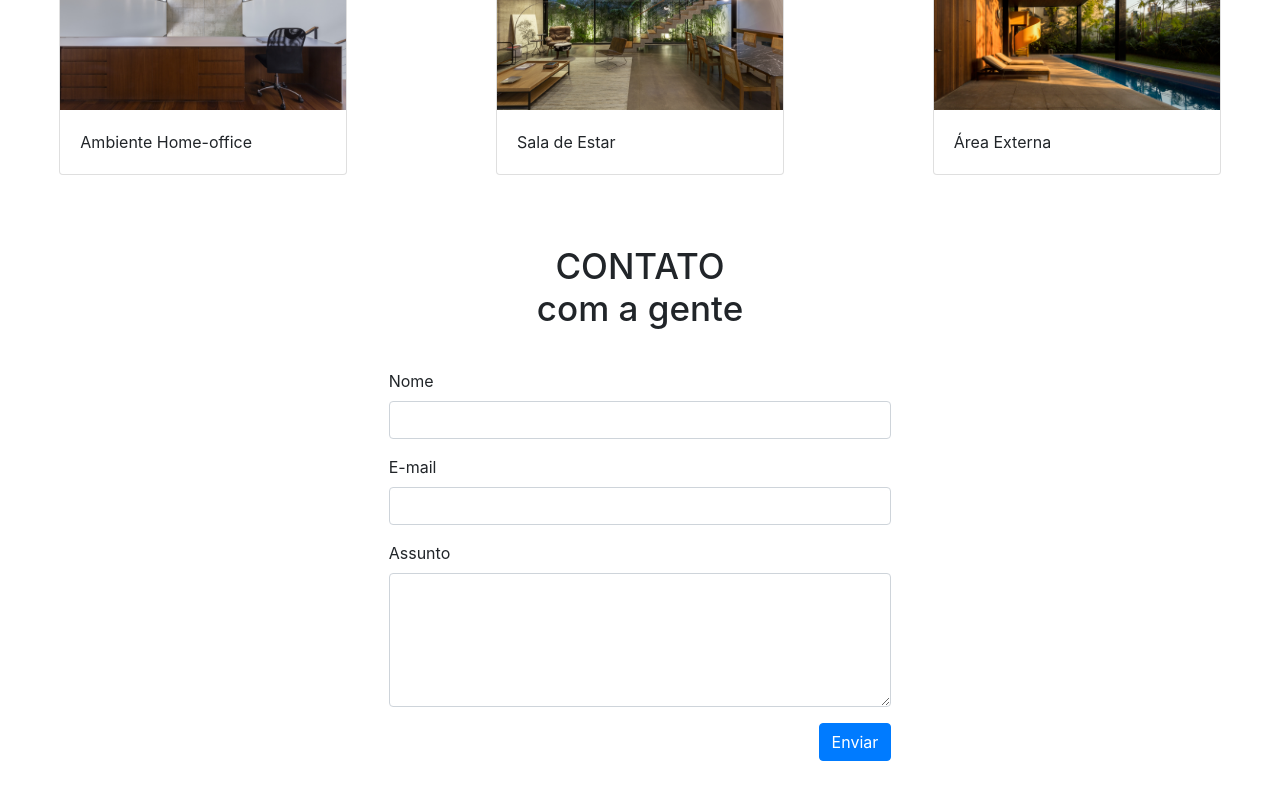
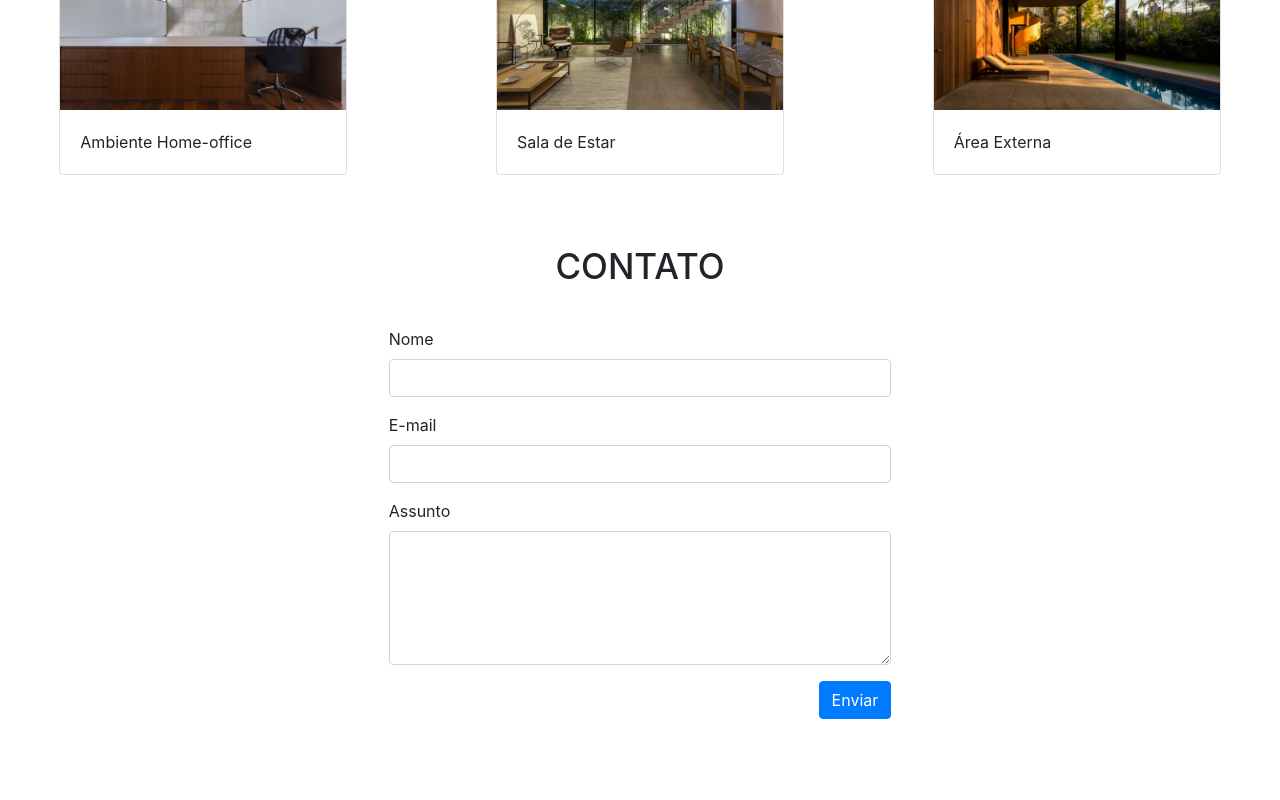
Before and after one commit to cavalheirorodrigo/menufixed, a plain HTML site: page index.html in a window 1280 px wide. Shown: the part 1105-1905 px from the top of the page. Drawn offline with nearby package versions, Linux system fonts and the light colour scheme; a web font is replaced by a local one.

Commit message:
Update index.html

```diff
--- a/index.html
+++ b/index.html
@@ -85,8 +85,7 @@ h<!DOCTYPE html>
 	</section >
 	<section id="destaque">
 		<div id="contato" class="contato">
-			<h2>CONTATO<br/>
-			com a gente</h2>
+			<h2>CONTATO</h2>
 			<form>
 				<div class="form-group">
 					<label for="nome">Nome</label>
```
